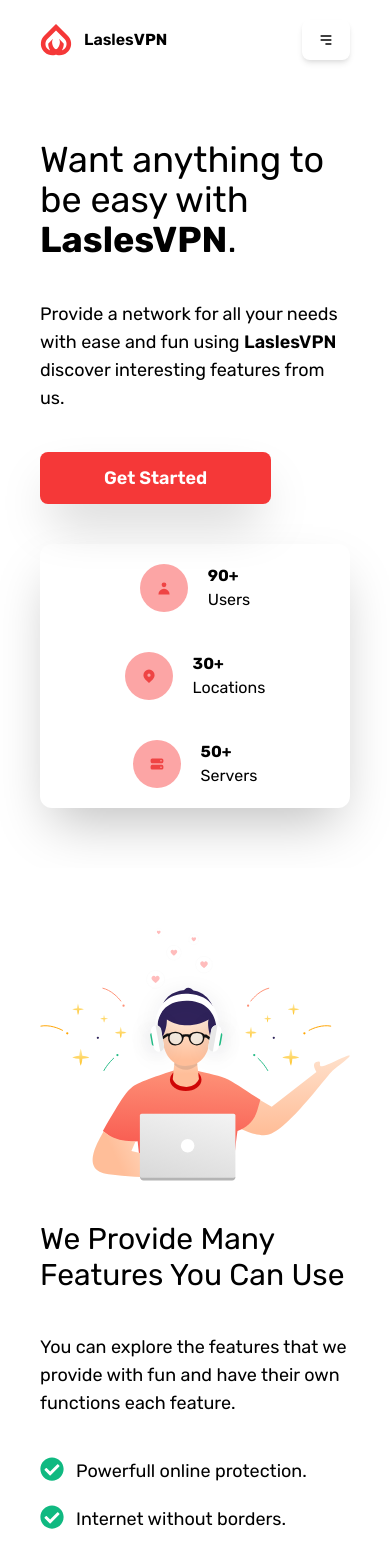
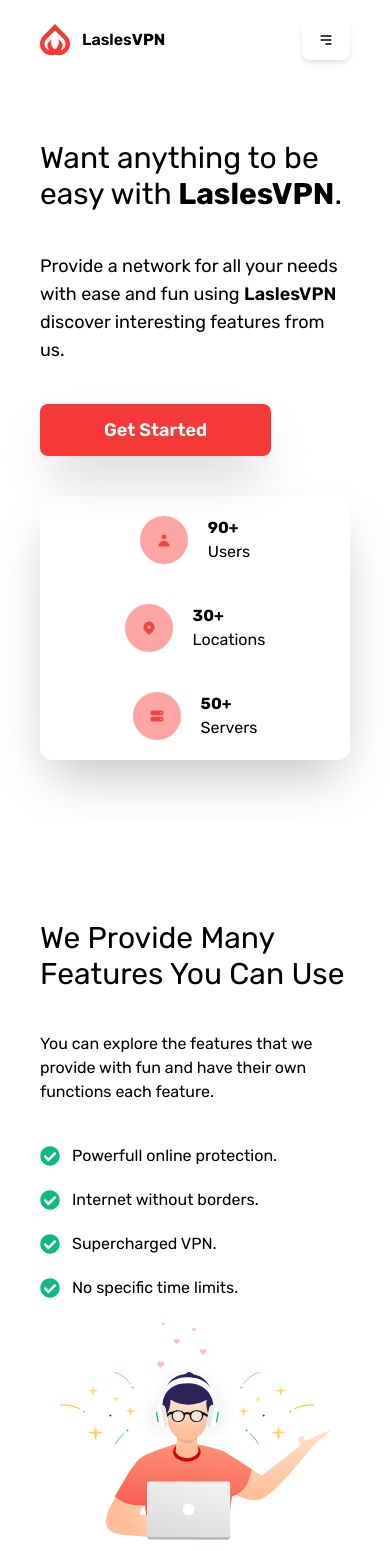
Before and after one commit to RevDonz/react-corona, a React (Create React App) app: page / in a window 390 px wide. Shown: the top 1551 px of the page. Built offline with nearby package versions, Linux system fonts and the light colour scheme.

Commit message:
Menambahkan LazyLoadImage

```diff
--- a/package.json
+++ b/package.json
@@ -10,6 +10,7 @@
     "react": "^17.0.2",
     "react-dom": "^17.0.2",
     "react-icons": "^4.2.0",
+    "react-lazy-load-image-component": "^1.5.1",
     "react-scripts": "4.0.3",
     "react-scroll": "^1.8.2",
     "web-vitals": "^1.1.1"
--- a/src/components/About/index.js
+++ b/src/components/About/index.js
@@ -1,5 +1,6 @@
 import React from 'react'
 import { AboutIMG, Amazon, Discord, Netflix, Reddit, Spotify } from '../../assets'
+import { LazyLoadImage } from 'react-lazy-load-image-component';
 
 export default function About() {
     return (
@@ -8,22 +9,22 @@ export default function About() {
                 <span className="xl:text-5xl text-3xl font-semibold">Huge Global Network of Fast VPN</span>
                 <span className="text-base mt-10">See <span className="font-semibold">LaslesVPN</span> everywhere to make it easier for you when you move locations.</span>
             </div>
-            <img src={AboutIMG} className="mx-auto pt-5 w-full lg:w-3/4" alt=""/>
+            <LazyLoadImage src={AboutIMG} alt="Global Map" className="mx-auto pt-5 lg:w-3/4" width="100%" />
             <div className="flex flex-wrap justify-center items-center pt-5">
                 <div className="p-5  xl:w-1/5 md:w-1/3 w-1/3">
-                    <img src={Netflix} alt="Netflix" className="grayscale hover:grayscale-0 opacity-25 filter hover:opacity-100 transition-all duration-300" />
+                    <LazyLoadImage src={Netflix} alt="Netflix" className="grayscale hover:grayscale-0 opacity-25 filter hover:opacity-100 transition-all duration-300" width="100%" />
                 </div>
                 <div className="p-5 xl:w-1/5 md:w-1/3 w-1/3">
-                    <img src={Reddit} alt="Reddit" className="grayscale hover:grayscale-0 opacity-25 filter hover:opacity-100 transition-all duration-300" />
+                    <LazyLoadImage src={Reddit} alt="Reddit" className="grayscale hover:grayscale-0 opacity-25 filter hover:opacity-100 transition-all duration-300" width="100%" />
                 </div>
                 <div className="p-5 xl:w-1/5 md:w-1/3 w-1/3">
-                    <img src={Amazon} alt="Amazon" className="grayscale hover:grayscale-0 opacity-25 filter hover:opacity-100 transition-all duration-300" />
+                    <LazyLoadImage src={Amazon} alt="Amazon" className="grayscale hover:grayscale-0 opacity-25 filter hover:opacity-100 transition-all duration-300" width="100%" />
                 </div>
                 <div className="p-5 xl:w-1/5 md:w-1/3 w-1/3">
-                    <img src={Discord} alt="Discord" className="grayscale hover:grayscale-0 opacity-25 filter hover:opacity-100 transition-all duration-300" />
+                    <LazyLoadImage src={Discord} alt="Discord" className="grayscale hover:grayscale-0 opacity-25 filter hover:opacity-100 transition-all duration-300" width="100%" />
                 </div>
                 <div className="p-5 xl:w-1/5 md:w-1/3 w-1/3">
-                    <img src={Spotify} alt="Spotify" className="grayscale hover:grayscale-0 opacity-25 filter hover:opacity-100 transition-all duration-300" />
+                    <LazyLoadImage src={Spotify} alt="Spotify" className="grayscale hover:grayscale-0 opacity-25 filter hover:opacity-100 transition-all duration-300" width="100%" />
                 </div>
             </div>
         </div>
--- a/src/components/Features/index.js
+++ b/src/components/Features/index.js
@@ -1,34 +1,35 @@
 import React from 'react'
 import { FeaturesIMG } from '../../assets'
 import { FaCheckCircle } from "react-icons/fa";
+import { LazyLoadImage } from 'react-lazy-load-image-component';
 
 export default function Features() {
     return (
         <div className="py-5 bg-white font-rubik" id="features">
             <div className="container mx-auto px-10 lg:px-20 my-10 lg:my-20">
-                <div className="flex flex-col md:flex-row items-center justify-between w-full">
-                    <div className="w-full lg:w-1/2">
-                        <img src={FeaturesIMG} alt=""/>
+                <div className="flex flex-col-reverse md:flex-row items-center justify-between w-full">
+                    <div className="w-full lg:w-1/2 p-5">
+                        <LazyLoadImage src={FeaturesIMG} alt="Features Images" width="w-min" />
                     </div>
                     <div className="flex flex-col w-full lg:w-1/2 mt-10 lg:mt-0">
                         <span className="xl:text-5xl text-3xl">We Provide Many Features You Can Use</span>
-                        <span className="mt-10 xl:text-xl text-lg">You can explore the features that we provide with fun and have their own functions each feature.</span>
+                        <span className="mt-10 xl:text-xl text-md">You can explore the features that we provide with fun and have their own functions each feature.</span>
                         <div className="mt-10 space-y-5">
-                            <span className="flex">
-                                <FaCheckCircle className="text-green-500 text-2xl mr-3" />
-                                <span className="xl:text-xl text-lg">Powerfull online protection.</span>
+                            <span className="flex items-center">
+                                <FaCheckCircle className="text-green-500 text-xl lg:text-2xl mr-3" />
+                                <span className="xl:text-xl text-md">Powerfull online protection.</span>
                             </span>
-                            <span className="flex">
-                                <FaCheckCircle className="text-green-500 text-2xl mr-3" />
-                                <span className="xl:text-xl text-lg">Internet without borders.</span>
+                            <span className="flex items-center">
+                                <FaCheckCircle className="text-green-500 text-xl lg:text-2xl mr-3" />
+                                <span className="xl:text-xl text-md">Internet without borders.</span>
                             </span>
-                            <span className="flex">
-                                <FaCheckCircle className="text-green-500 text-2xl mr-3" />
-                                <span className="xl:text-xl text-lg">Supercharged VPN.</span>
+                            <span className="flex items-center">
+                                <FaCheckCircle className="text-green-500 text-xl lg:text-2xl mr-3" />
+                                <span className="xl:text-xl text-md">Supercharged VPN.</span>
                             </span>
-                            <span className="flex">
-                                <FaCheckCircle className="text-green-500 text-2xl mr-3" />
-                                <span className="xl:text-xl text-lg">No specific time limits.</span>
+                            <span className="flex items-center">
+                                <FaCheckCircle className="text-green-500 text-xl lg:text-2xl mr-3" />
+                                <span className="xl:text-xl text-md">No specific time limits.</span>
                             </span>
                         </div>
                     </div>
--- a/src/components/Hero/index.js
+++ b/src/components/Hero/index.js
@@ -1,6 +1,7 @@
 import React from 'react';
 import { HeroLogo } from '../../assets';
 import { HiUser, HiLocationMarker, HiServer } from 'react-icons/hi';
+import { LazyLoadImage } from 'react-lazy-load-image-component';
 
 export default function Hero() {
     return (
@@ -8,9 +9,9 @@ export default function Hero() {
             <div className="container mx-auto px-10 lg:px-20 my-10 lg:my-20">
                 <div className="flex items-center justify-between w-full">
                     <div className="flex flex-col w-full lg:w-1/2">
-                        <span className="xl:text-6xl text-4xl">
-                            Want anything to be easy with{' '}
-                            <span className="font-bold">LaslesVPN</span>.
+                        <span className="xl:text-5xl text-3xl">
+                            Want anything to be <br/> easy with
+                            <span className="font-bold"> LaslesVPN</span>.
                         </span>
                         <span className="mt-10 xl:text-xl text-lg">
                             Provide a network for all your needs with ease and
@@ -25,7 +26,7 @@ export default function Hero() {
                         </div>
                     </div>
                     <div className="w-1/2 hidden lg:block">
-                        <img src={HeroLogo} alt="" />
+                        <LazyLoadImage src={HeroLogo} alt="Hero Images" width="100%" />
                     </div>
                 </div>
                 <div className="mt-10 lg:mt-20 shadow-2xl rounded-xl">
--- a/src/components/Navbar/index.js
+++ b/src/components/Navbar/index.js
@@ -2,6 +2,7 @@ import React from 'react';
 import { IMGLogo } from '../../assets';
 import { HiMenuAlt3 } from 'react-icons/hi';
 import { Link, animateScroll as scroll } from 'react-scroll';
+import { LazyLoadImage } from 'react-lazy-load-image-component';
 
 const Navbar = ({ scrollNav }) => {
     const toggleHome = () => {
@@ -23,11 +24,7 @@ const Navbar = ({ scrollNav }) => {
                         duration={500}
                     >
                         <div className="flex items-center justify-between">
-                            <img
-                                src={IMGLogo}
-                                className="mr-3 w-8 h-8"
-                                alt="Logo"
-                            />
+                            <LazyLoadImage alt="Logo" src={IMGLogo} className="mr-3" height={30} width={30} />
                             <span className="font-semibold">Lasles</span>
                             <span className="font-bold">VPN</span>
                         </div>
--- a/src/components/Pricing/index.js
+++ b/src/components/Pricing/index.js
@@ -2,6 +2,7 @@ import React from 'react'
 import { PriceIMG } from '../../assets'
 import { FaCheck } from "react-icons/fa";
 import { About } from "../index"
+import { LazyLoadImage } from 'react-lazy-load-image-component';
 
 export default function Pricing() {
     return (
@@ -14,7 +15,7 @@ export default function Pricing() {
                 <div className="flex flex-wrap justify-center">
                     <div class="p-4 xl:w-1/3 md:w-1/2 w-3/4">
 						<div class="bg-white border-2 border-gray-200 hover:border-first transition-all duration-200 h-full rounded-lg mb-6 flex flex-col relative overflow-hidden items-center p-5">
-                            <img src={PriceIMG} className="my-5" alt="Price"/>
+                            <LazyLoadImage src={PriceIMG} alt="Price" className="my-5" width="w-1/2" />
                             <span className="font-semibold my-5">Free Plan</span>
                             <div className="space-y-5 my-5">
                                 <span className="flex items-center">
@@ -43,7 +44,7 @@ export default function Pricing() {
 
                     <div class="p-4 xl:w-1/3 md:w-1/2 w-3/4">
 						<div class="bg-white border-2 border-gray-200 hover:border-first transition-all duration-200 h-full rounded-lg mb-6 flex flex-col relative overflow-hidden items-center p-5">
-                            <img src={PriceIMG} className="my-5" alt="Price"/>
+                            <LazyLoadImage src={PriceIMG} alt="Price" className="my-5" width="w-1/2" />
                             <span className="font-semibold my-5">Standard Plan</span>
                             <div className="space-y-5 my-5">
                                 <span className="flex items-center">
@@ -76,7 +77,7 @@ export default function Pricing() {
 
                     <div class="p-4 xl:w-1/3 md:w-1/2 w-3/4">
 						<div class="bg-white border-2 border-gray-200 hover:border-first transition-all duration-200 h-full rounded-lg mb-6 flex flex-col relative overflow-hidden items-center p-5">
-                            <img src={PriceIMG} className="my-5" alt="Price"/>
+                            <LazyLoadImage src={PriceIMG} alt="Price" className="my-5" width="w-1/2" />
                             <span className="font-semibold my-5">Premium Plan</span>
                             <div className="space-y-5 my-5">
                                 <span className="flex items-center">
```
Also changed, not shown: 1 other file (tests, documents, lock files or other folders).
